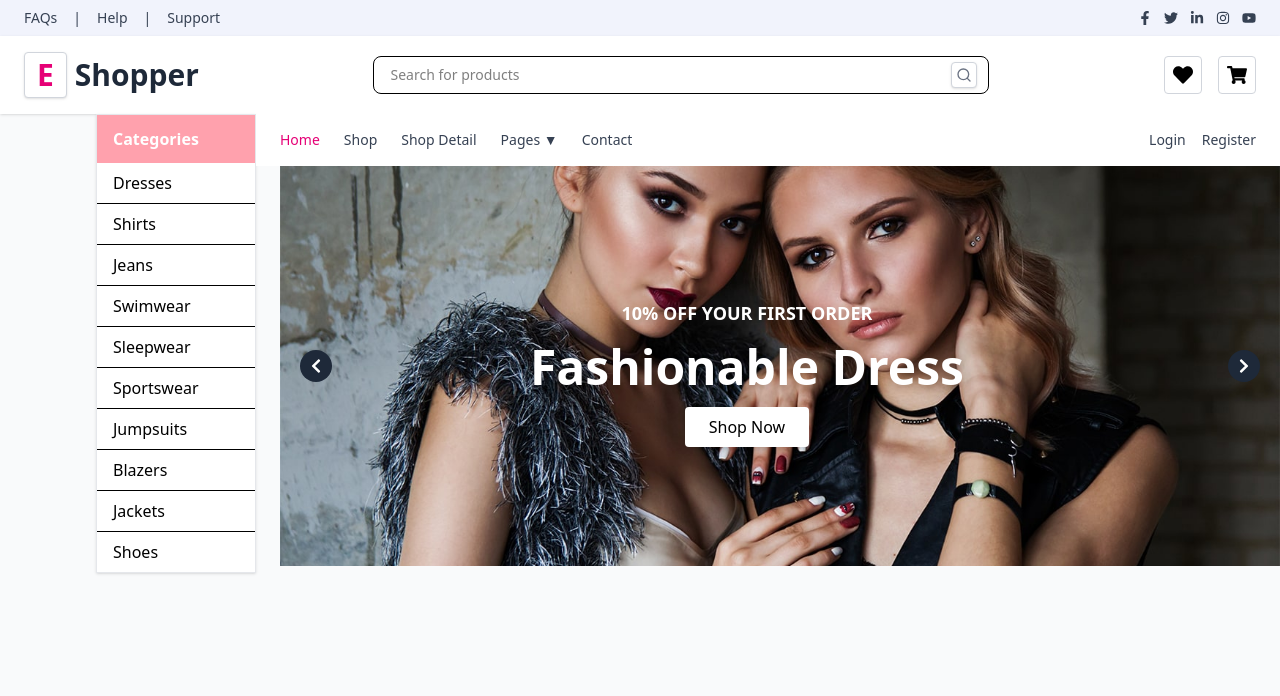
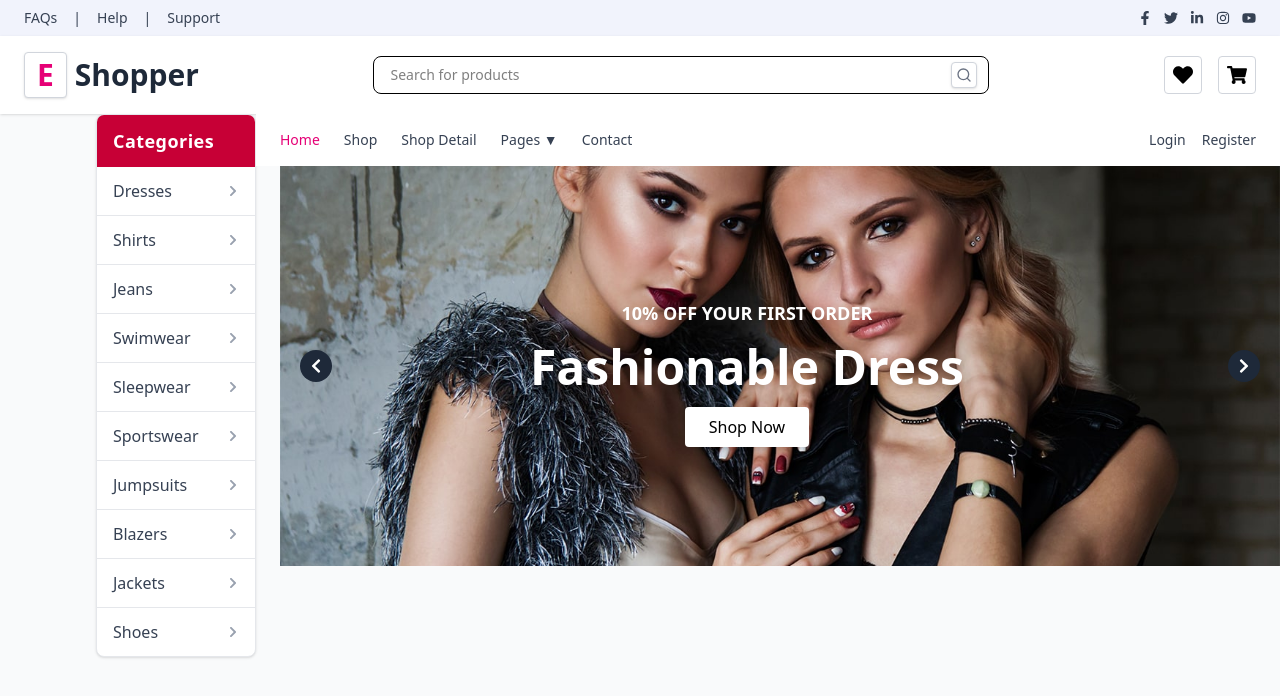
Before and after one commit to SufyanAli56/Ecommerce-App, a React (Vite) app in the folder clients/Frontend/: page /dashboard in a window 1280 px wide. Shown: the top 696 px of the page. Built offline with nearby package versions, Linux system fonts and the light colour scheme.

Commit message:
modified:   clients/Frontend/src/components/sideBar/Sidebar.jsx

```diff
--- a/clients/Frontend/src/components/sideBar/Sidebar.jsx
+++ b/clients/Frontend/src/components/sideBar/Sidebar.jsx
@@ -1,4 +1,5 @@
 import React from 'react';
+import { FaChevronRight } from 'react-icons/fa';
 
 const categories = [
   'Dresses', 'Shirts', 'Jeans', 'Swimwear', 'Sleepwear',
@@ -7,11 +8,19 @@ const categories = [
 
 const Sidebar = () => {
   return (
-    <div className="w-64 ml-24 bg-white shadow border border-gray-200">
-      <div className="bg-rose-300 px-4 py-3 font-bold text-white">Categories</div>
-      <ul className="divide-y">
-        {categories.map(cat => (
-          <li key={cat} className="px-4 py-2 hover:bg-gray-100 cursor-pointer">{cat}</li>
+    <div className="w-64 ml-24 bg-white shadow border border-gray-200 rounded-lg overflow-hidden">
+      <div className="bg-rose-700 px-4 py-3 font-bold text-white text-lg tracking-wide">
+        Categories
+      </div>
+      <ul className="divide-y divide-gray-200">
+        {categories.map((cat, index) => (
+          <li
+            key={index}
+            className="group px-4 py-3 flex justify-between items-center text-gray-700 hover:bg-gray-100 cursor-pointer transition duration-200"
+          >
+            <span>{cat}</span>
+            <FaChevronRight className="text-gray-400 group-hover:text-rose-600 transition duration-200 text-xs" />
+          </li>
         ))}
       </ul>
     </div>
```
